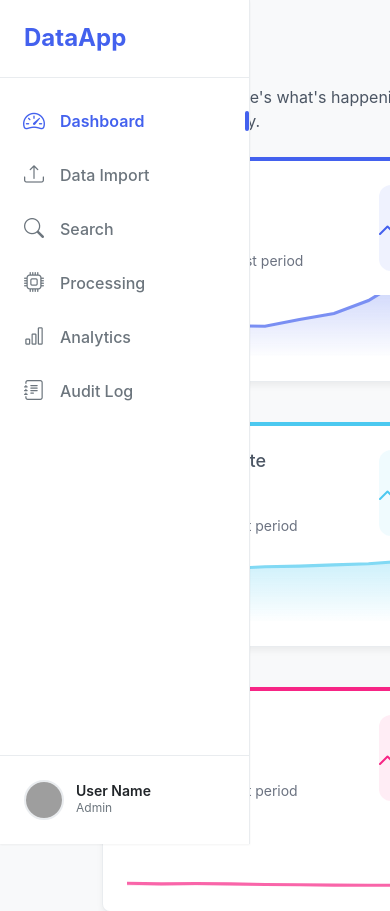
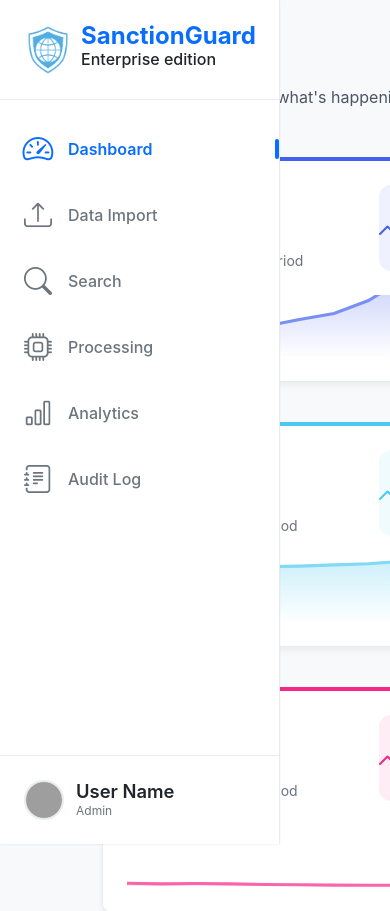
Before and after one commit to Sanction-Guard/Sanction-Guard-Front-End, a React (Vite) app: page /dashboard in a window 390 px wide. Shown: the top 911 px of the page. Built offline with nearby package versions, Linux system fonts and the light colour scheme; grey boxes are pictures that could not be loaded.

Commit message:
Updated the nav bar
Making the nav bar more modern

```diff
--- a/src/components/ModernNavigation.jsx
+++ b/src/components/ModernNavigation.jsx
@@ -1,6 +1,7 @@
 import React, { useState, useEffect } from 'react';
 import { Link, useLocation } from 'react-router-dom';
 import '../styles/ModernNavigation.css';
+import logo from '../img/logo.png';
 
 const ModernNavigation = () => {
   const location = useLocation();
@@ -21,8 +22,14 @@ const ModernNavigation = () => {
 
   return (
     <nav className="modern-nav">
-      <div className="logo-container">
-        <h1 className="app-logo">DataApp</h1>
+      <div className="logo-container container-fluid">
+        <div className="app-logo-wrapper">
+          <img src={logo} alt="Logo" className="app-logo-image" />
+          <div className="app-logo-text">
+            <h1 className="app-logo">SanctionGuard</h1>
+            <h6>Enterprise edition</h6>
+          </div>
+        </div>
       </div>
 
       <ul className="nav-items">
--- a/src/styles/App.css
+++ b/src/styles/App.css
@@ -437,7 +437,7 @@
 /* Modern CSS with variables and design system */
 :root {
   /* Primary color palette */
-  --primary: #4361ee;
+  --primary: #096efd;
   --primary-light: #4895ef;
   --primary-dark: #3f37c9;
 
@@ -1013,7 +1013,7 @@ body {
 }
 
 .text-left {
-  text-left: left;
+  text-align: left;
 }
 
 .rounded {
--- a/src/styles/ModernNavigation.css
+++ b/src/styles/ModernNavigation.css
@@ -1,7 +1,7 @@
 .modern-nav {
   display: flex;
   flex-direction: column;
-  width: 250px;
+  width: 280px;
   height: 100vh;
   background-color: white;
   border-right: 1px solid var(--light-gray);
@@ -15,8 +15,12 @@
 
 /* Logo styling */
 .logo-container {
+  display: flex;
+  justify-content: center;
+  align-items: center;
   padding: 1.5rem;
   border-bottom: 1px solid var(--light-gray);
+  height: 100px;
 }
 
 .app-logo {
@@ -24,6 +28,34 @@
   font-weight: 700;
   color: var(--primary);
   margin: 0;
+}
+
+.app-logo-wrapper {
+  display: flex;
+  align-items: center;
+  justify-content: center;
+}
+
+.app-logo-image {
+  width: 50px;
+  height: 50px;
+  margin-right: 8px;
+  object-fit: contain; /* Ensures the logo maintains its aspect ratio */
+}
+
+/* For responsive design - hiding only the text on small screens */
+@media (max-width: 768px) {
+  .modern-nav:not(:hover) .app-logo {
+    display: none;
+  }
+
+  .modern-nav:not(:hover) .app-logo-image {
+    margin-right: 0;
+  }
+
+  .app-logo-wrapper {
+    justify-content: center;
+  }
 }
 
 /* Navigation items */
@@ -54,7 +86,7 @@
 }
 
 .nav-link i {
-  font-size: 1.25rem;
+  font-size: 1.75rem;
   margin-right: 1rem;
   transition: transform var(--transition-fast);
 }
@@ -97,16 +129,19 @@
   margin-top: auto;
   padding: 1rem 1.5rem;
   border-top: 1px solid var(--light-gray);
+  transition: all var(--transition-normal);
 }
 
 .user-profile {
   display: flex;
   align-items: center;
   padding: 0.5rem 0;
+  transition: all var(--transition-normal);
 }
 
 .avatar {
   width: 40px;
+  min-width: 40px; /* Prevent shrinking */
   height: 40px;
   border-radius: var(--radius-full);
   overflow: hidden;
@@ -122,7 +157,7 @@
 
 .user-info h4 {
   margin: 0;
-  font-size: 0.875rem;
+  font-size: 1.15rem;
   font-weight: 600;
   line-height: 1.2;
 }
@@ -140,14 +175,14 @@
   }
 
   .modern-nav:hover {
-    width: 250px;
+    width: 280px;
   }
 
-  .app-logo {
+  .app-logo-text {
     display: none;
   }
 
-  .modern-nav:hover .app-logo {
+  .modern-nav:hover .app-logo-text {
     display: block;
   }
 
```
